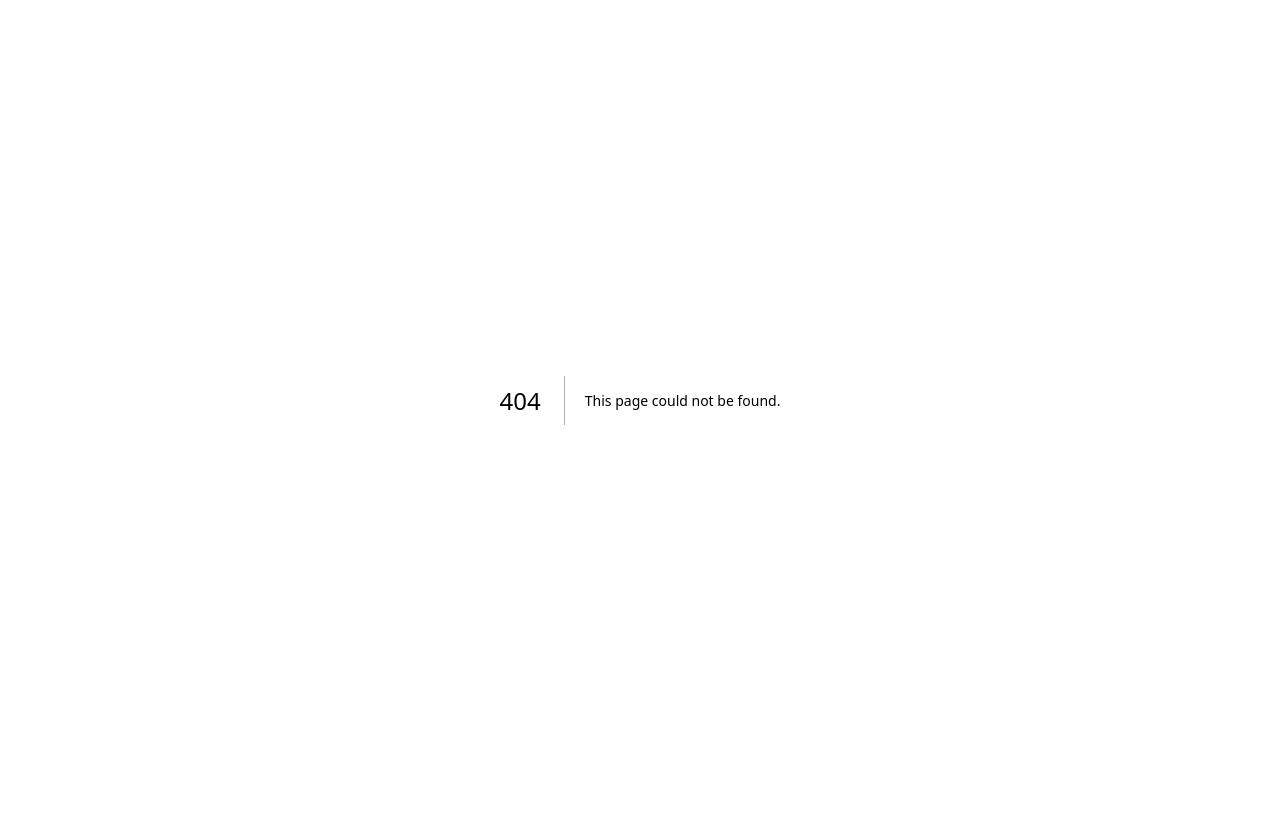
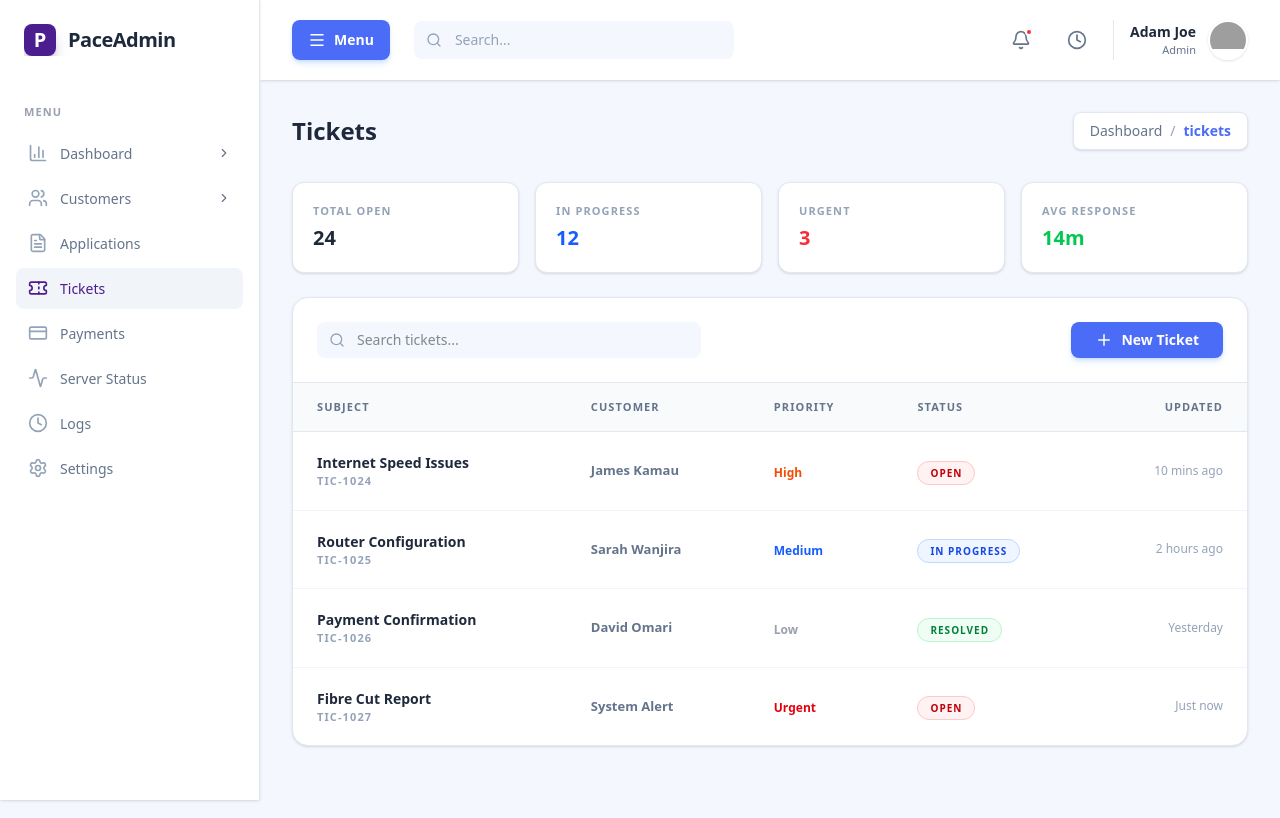
Before and after one commit to dennismutuku2005/pacewebsite, a Next.js app in the folder paceadmin/: page /dashboard/tickets in a window 1280 px wide. Before the commit this address had no page. Built offline with nearby package versions, Linux system fonts and the light colour scheme; grey boxes are pictures that could not be loaded.

Commit message:
Auto-update:

```diff
--- /dev/null
+++ b/paceadmin/src/app/dashboard/tickets/page.js
@@ -0,0 +1,103 @@
+"use client"
+
+import React from 'react'
+import { motion } from 'framer-motion'
+import {
+    Ticket, Search, Plus, Filter,
+    MessageSquare, User, Clock, CheckCircle2,
+    AlertCircle, ArrowUpRight
+} from 'lucide-react'
+import { cn } from '@/lib/utils'
+
+export default function TicketsPage() {
+    const tickets = [
+        { id: 'TIC-1024', subject: 'Internet Speed Issues', user: 'James Kamau', priority: 'High', status: 'Open', time: '10 mins ago' },
+        { id: 'TIC-1025', subject: 'Router Configuration', user: 'Sarah Wanjira', priority: 'Medium', status: 'In Progress', time: '2 hours ago' },
+        { id: 'TIC-1026', subject: 'Payment Confirmation', user: 'David Omari', priority: 'Low', status: 'Resolved', time: 'Yesterday' },
+        { id: 'TIC-1027', subject: 'Fibre Cut Report', user: 'System Alert', priority: 'Urgent', status: 'Open', time: 'Just now' },
+    ]
+
+    return (
+        <div className="space-y-6 pb-10">
+
+            {/* Quick Stats */}
+            <div className="grid grid-cols-1 md:grid-cols-4 gap-4">
+                <div className="bg-white p-5 rounded-xl border border-[#e2e8f0] shadow-sm">
+                    <p className="text-[11px] font-bold text-[#94a3b8] uppercase tracking-widest mb-1">Total Open</p>
+                    <h4 className="text-xl font-bold text-[#1e293b]">24</h4>
+                </div>
+                <div className="bg-white p-5 rounded-xl border border-[#e2e8f0] shadow-sm">
+                    <p className="text-[11px] font-bold text-[#94a3b8] uppercase tracking-widest mb-1">In Progress</p>
+                    <h4 className="text-xl font-bold text-blue-600">12</h4>
+                </div>
+                <div className="bg-white p-5 rounded-xl border border-[#e2e8f0] shadow-sm">
+                    <p className="text-[11px] font-bold text-[#94a3b8] uppercase tracking-widest mb-1">Urgent</p>
+                    <h4 className="text-xl font-bold text-red-500">3</h4>
+                </div>
+                <div className="bg-white p-5 rounded-xl border border-[#e2e8f0] shadow-sm">
+                    <p className="text-[11px] font-bold text-[#94a3b8] uppercase tracking-widest mb-1">Avg Response</p>
+                    <h4 className="text-xl font-bold text-green-500">14m</h4>
+                </div>
+            </div>
+
+            <div className="bg-white rounded-2xl border border-[#e2e8f0] shadow-sm overflow-hidden">
+                <div className="p-6 border-b border-[#e2e8f0] flex flex-col sm:flex-row sm:items-center justify-between gap-4">
+                    <div className="relative flex-1 max-w-sm">
+                        <Search className="absolute left-3 top-1/2 -translate-y-1/2 text-[#94a3b8]" size={16} />
+                        <input type="text" placeholder="Search tickets..." className="pl-10 pr-4 py-2 bg-[#f4f7fe] border-none rounded-lg text-sm w-full outline-none" />
+                    </div>
+                    <button className="px-6 py-2 bg-[#4a6cf7] text-white rounded-lg text-sm font-bold shadow-md shadow-blue-500/20 active:scale-95 flex items-center gap-2">
+                        <Plus size={18} />
+                        New Ticket
+                    </button>
+                </div>
+                <div className="overflow-x-auto">
+                    <table className="w-full text-left">
+                        <thead>
+                            <tr className="bg-[#f8fafc] border-b border-[#e2e8f0]">
+                                <th className="px-6 py-4 text-[11px] font-black text-[#64748b] uppercase tracking-widest">Subject</th>
+                                <th className="px-6 py-4 text-[11px] font-black text-[#64748b] uppercase tracking-widest">Customer</th>
+                                <th className="px-6 py-4 text-[11px] font-black text-[#64748b] uppercase tracking-widest">Priority</th>
+                                <th className="px-6 py-4 text-[11px] font-black text-[#64748b] uppercase tracking-widest">Status</th>
+                                <th className="px-6 py-4 text-[11px] font-black text-[#64748b] uppercase tracking-widest text-right">Updated</th>
+                            </tr>
+                        </thead>
+                        <tbody className="divide-y divide-[#f1f5f9]">
+                            {tickets.map((t, i) => (
+                                <tr key={t.id} className="hover:bg-[#f8fafc] transition-colors group cursor-pointer">
+                                    <td className="px-6 py-5">
+                                        <div>
+                                            <p className="text-[14px] font-bold text-[#1e293b] group-hover:text-[#4a6cf7] transition-colors">{t.subject}</p>
+                                            <p className="text-[11px] text-[#94a3b8] font-bold uppercase tracking-widest">{t.id}</p>
+                                        </div>
+                                    </td>
+                                    <td className="px-6 py-5 font-bold text-[13px] text-[#64748b]">{t.user}</td>
+                                    <td className="px-6 py-5">
+                                        <span className={cn(
+                                            "text-[12px] font-bold",
+                                            t.priority === 'Urgent' ? "text-red-600" :
+                                                t.priority === 'High' ? "text-orange-600" :
+                                                    t.priority === 'Medium' ? "text-blue-600" : "text-gray-400"
+                                        )}>{t.priority}</span>
+                                    </td>
+                                    <td className="px-6 py-5">
+                                        <span className={cn(
+                                            "px-3 py-1 rounded-full text-[10px] font-black uppercase tracking-widest border",
+                                            t.status === 'Open' ? "bg-red-50 text-red-700 border-red-200" :
+                                                t.status === 'In Progress' ? "bg-blue-50 text-blue-700 border-blue-200" :
+                                                    "bg-green-50 text-green-700 border-green-200"
+                                        )}>{t.status}</span>
+                                    </td>
+                                    <td className="px-6 py-5 text-right font-medium text-[12px] text-[#94a3b8]">
+                                        {t.time}
+                                    </td>
+                                </tr>
+                            ))}
+                        </tbody>
+                    </table>
+                </div>
+            </div>
+
+        </div>
+    )
+}
```
